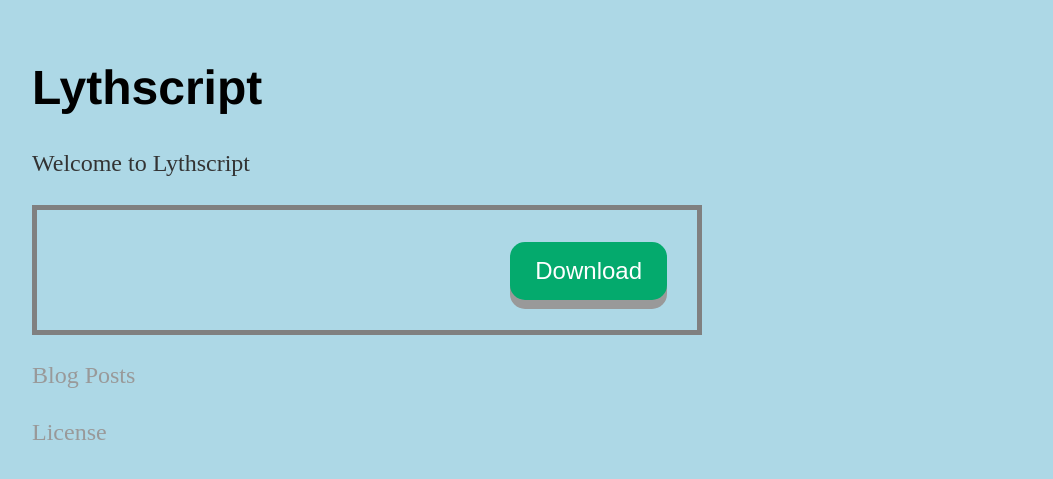
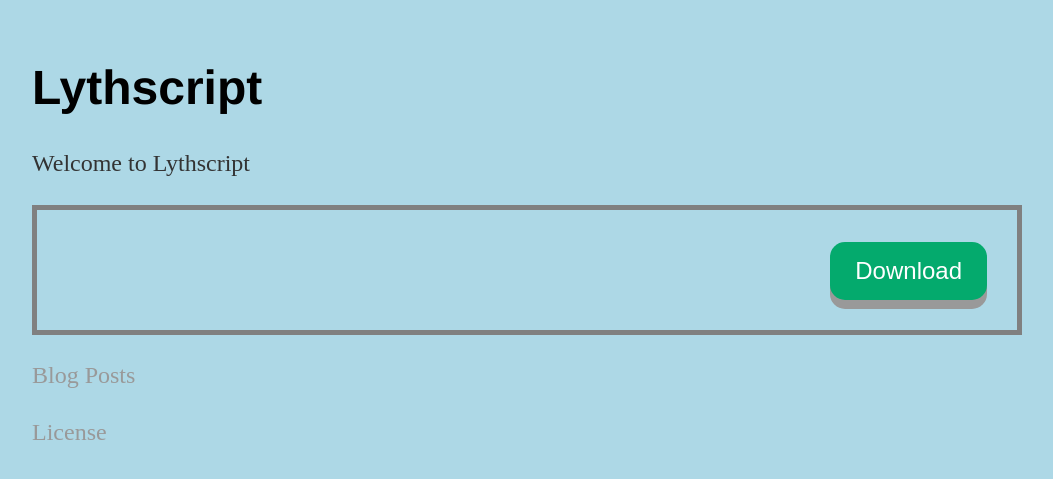
Before and after one commit to lythscript/lythscript.github.io, a Jekyll site: the page built from index.html, in a window 1280 px wide. Shown: the top 479 px of the page, without its empty margins (160-1213 px from the left). Built offline with Jekyll 4.4.1, drawn with Linux system fonts in a browser that asks for light colours.

Commit message:
Update main.css

```diff
--- a/css/main.css
+++ b/css/main.css
@@ -1,5 +1,5 @@
 .bdiv-container {
-  width: 640px;
+  width: 960px;
   height: 100px;
   padding: 10px;
   border: 5px solid gray;
```
